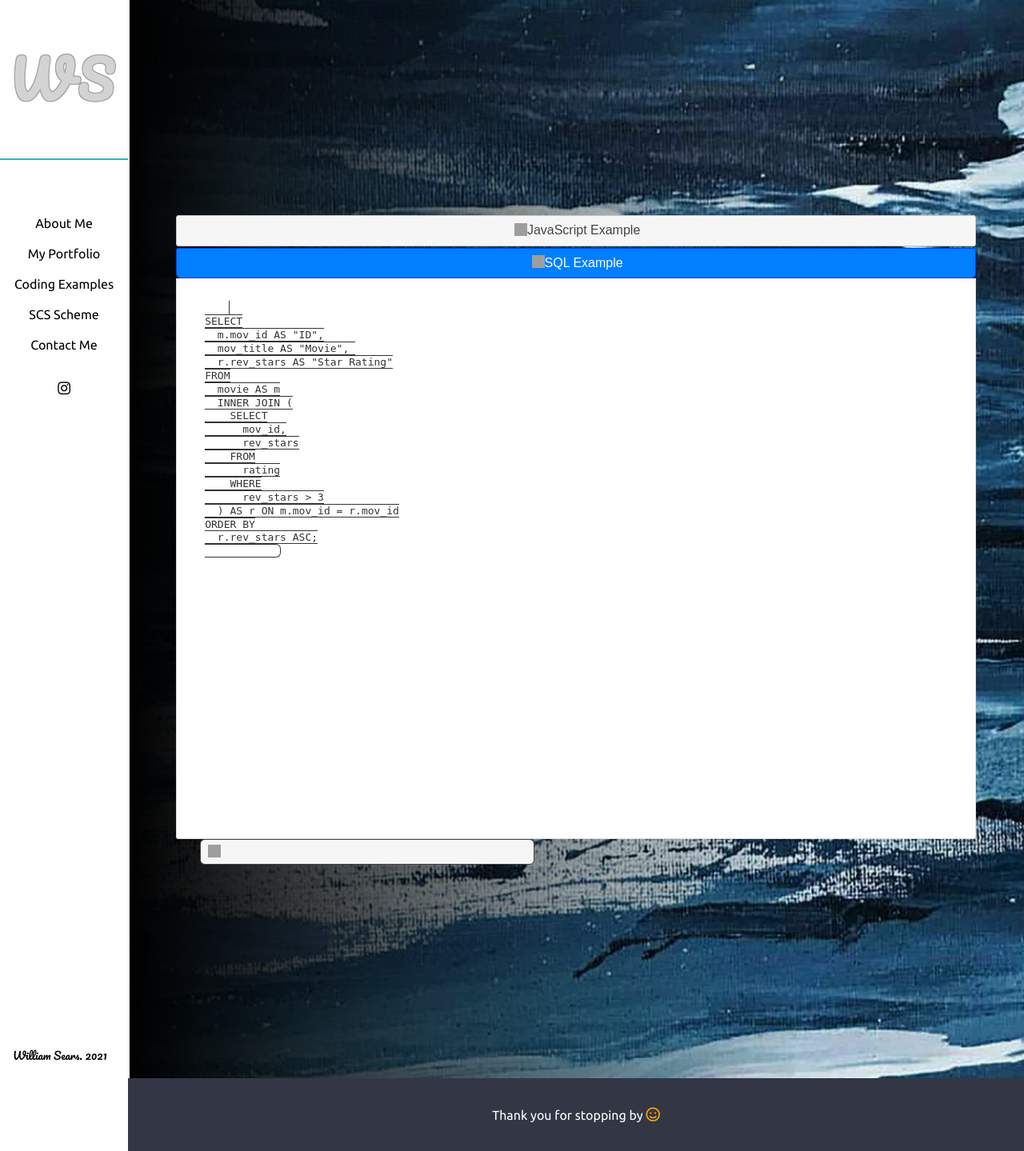
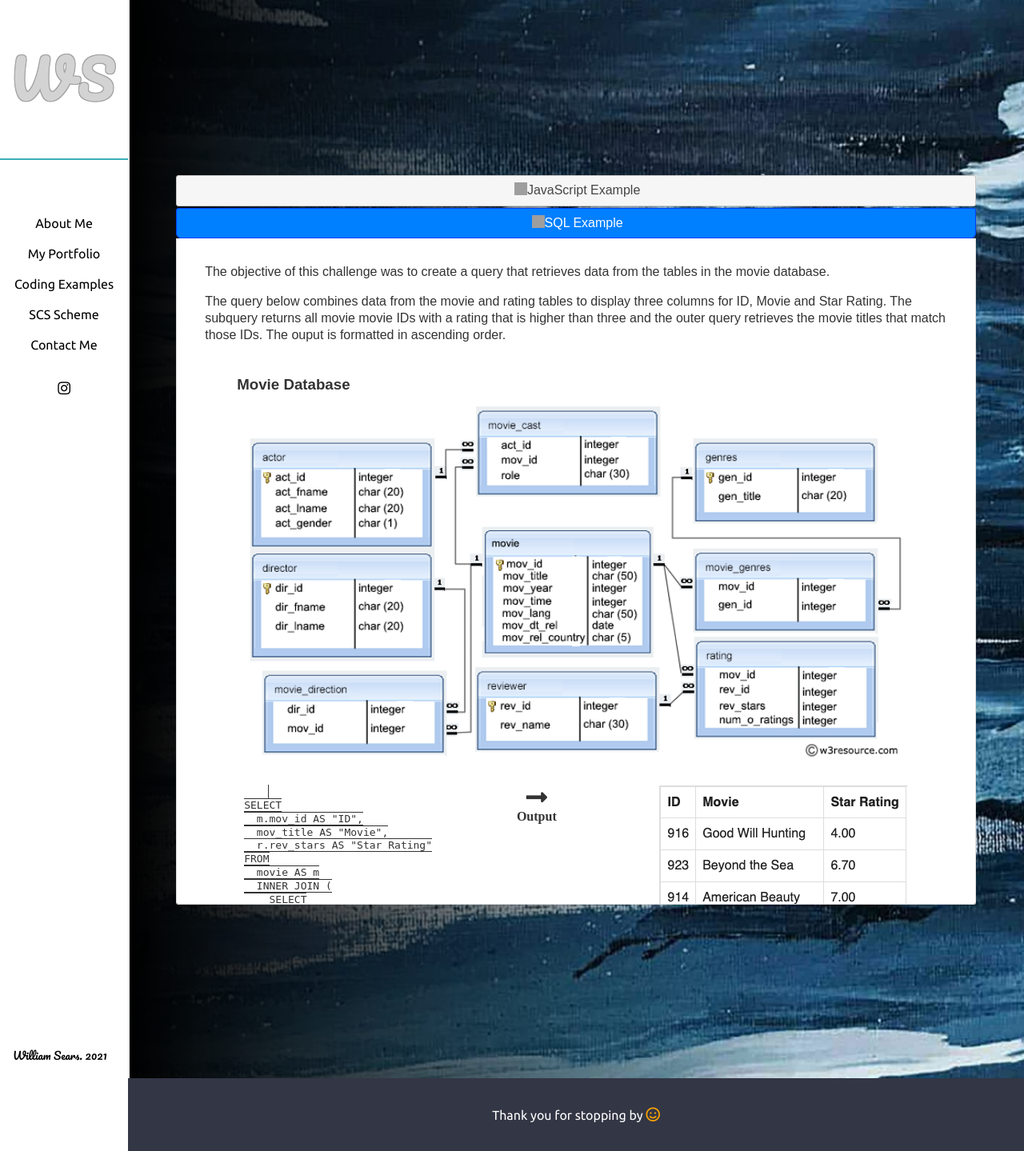
Before and after one commit to Wilber30/portfolio, a PHP site: page /pages/coding_examples.html in a window 1280 px wide, after a click on "SQL Example". Shown: the whole page at 80% size. Run offline with PHP 8.4, Linux system fonts and the light colour scheme; some libraries are stand-ins or nearby versions; grey boxes are pictures that could not be loaded.

Commit message:
- Adds SQL example to coding example page.

```diff
--- a/SCSS/pages/_coding-examples.scss
+++ b/SCSS/pages/_coding-examples.scss
@@ -2,6 +2,11 @@
 @import '../utilities/variables',
         '../utilities/mixins',
         '../utilities/media';
+
+#code_main {
+  height: 100vh;
+  // overflow: scroll;
+}
 
 .heading_wrapper {
   display: flex;
@@ -29,11 +34,9 @@
   background-color: cornflowerblue;
 }
 
-// .example {
-//   display: flex;
-//   flex-wrap: nowrap;
-//   flex-direction: column;
-// }
+.ui-accordion-content {
+  height: 800px;
+}
 
 #example1 {
   margin: 0px 30px 0px 30px;
@@ -41,9 +44,42 @@
   border-radius: 6px;
 }
 
+.example_wrapper2 {
+  display: flex;
+  justify-content: space-around;
+}
+
 #example2 {
-  width: 40%;
   margin: 0px 30px 0px 30px;
   border: 1px solid;
   border-radius: 6px;
 }
+
+.table_header {
+  margin: 40px 0px 0px 40px;
+}
+
+.database_wrapper {
+  display: flex;
+  justify-content: center;
+  margin-bottom: 30px;
+}
+
+#movie_data {
+  width: 90%;
+}
+
+.embedded_sql {
+  margin-top: 0px;
+}
+
+.output_arrow {
+  margin-right: 30px;
+  text-align: center;
+  font-size: 30px;
+}
+
+.sql_output {
+  font-size: 16px;
+  margin: 0px;
+}
--- a/SCSS/styles.css
+++ b/SCSS/styles.css
@@ -2563,6 +2563,10 @@ textarea {
     margin-top: 0 !important;
   }
 }
+#code_main {
+  height: 100vh;
+}
+
 .heading_wrapper {
   display: flex;
   justify-content: center;
@@ -2589,17 +2593,54 @@ textarea {
   background-color: cornflowerblue;
 }
 
+.ui-accordion-content {
+  height: 800px;
+}
+
 #example1 {
   margin: 0px 30px 0px 30px;
   border: 1px solid;
   border-radius: 6px;
 }
 
+.example_wrapper2 {
+  display: flex;
+  justify-content: space-around;
+}
+
 #example2 {
-  width: 40%;
   margin: 0px 30px 0px 30px;
   border: 1px solid;
   border-radius: 6px;
+}
+
+.table_header {
+  margin: 40px 0px 0px 40px;
+}
+
+.database_wrapper {
+  display: flex;
+  justify-content: center;
+  margin-bottom: 30px;
+}
+
+#movie_data {
+  width: 90%;
+}
+
+.embedded_sql {
+  margin-top: 0px;
+}
+
+.output_arrow {
+  margin-right: 30px;
+  text-align: center;
+  font-size: 30px;
+}
+
+.sql_output {
+  font-size: 16px;
+  margin: 0px;
 }
 
 @media (max-width: 576px) {
--- a/pages/coding_examples.html
+++ b/pages/coding_examples.html
@@ -113,7 +113,7 @@
   </div>
 
   <!-- main content -->
-  <main>
+  <main id='code_main'>
 
     <div id="content">
       <div class="overlay">
@@ -168,8 +168,22 @@
           </code></pre>
             </div>
             <h1 class="code_heading">SQL Example</h1>
-            <div>
-              <pre><code id="example2" class="sql">
+              <div>
+
+            <p>The objective of this challenge was to create a query that
+              retrieves data from the tables in the movie database.</p>
+
+            <p>The query below combines data from the movie and rating tables
+            to display three columns for ID, Movie and Star Rating. The subquery
+            returns all movie movie IDs with a rating that is higher than three
+            and the outer query retrieves the movie titles that match those IDs.
+            The ouput is formatted in ascending order.</p>
+            <h3 class="table_header">Movie Database</h3>
+              <div class="database_wrapper">
+                <img id="movie_data" src="/Images/table_structure.png" alt="Movie database structure">
+              </div>
+              <div class="example_wrapper2">
+                <pre class="embedded_sql"><code id="example2" class="sql">
 SELECT
   m.mov_id AS "ID",
   mov_title AS "Movie",
@@ -187,12 +201,18 @@ FROM
   ) AS r ON m.mov_id = r.mov_id
 ORDER BY
   r.rev_stars ASC;
+              </code></pre>
+                <i class="fas fa-long-arrow-alt-right output_arrow">
+                  <p class="sql_output">Output</p>
+                </i>
+                <img src="/Images/subquery_output.png" alt="Output from SQL query">
+              </div>
             </div>
-            </code></pre>
-            </div>
+
           </div>
         </div>
       </div>
+    </div>
     </div>
   </main>
 
```
Also changed, not shown: SCSS/pages/_coding-examples.css (+42 -1 lines), Images/subquery_output.png (added), Images/table_structure.png (added), SCSS/styles.scss (line endings or trailing spaces), 2 other files.
